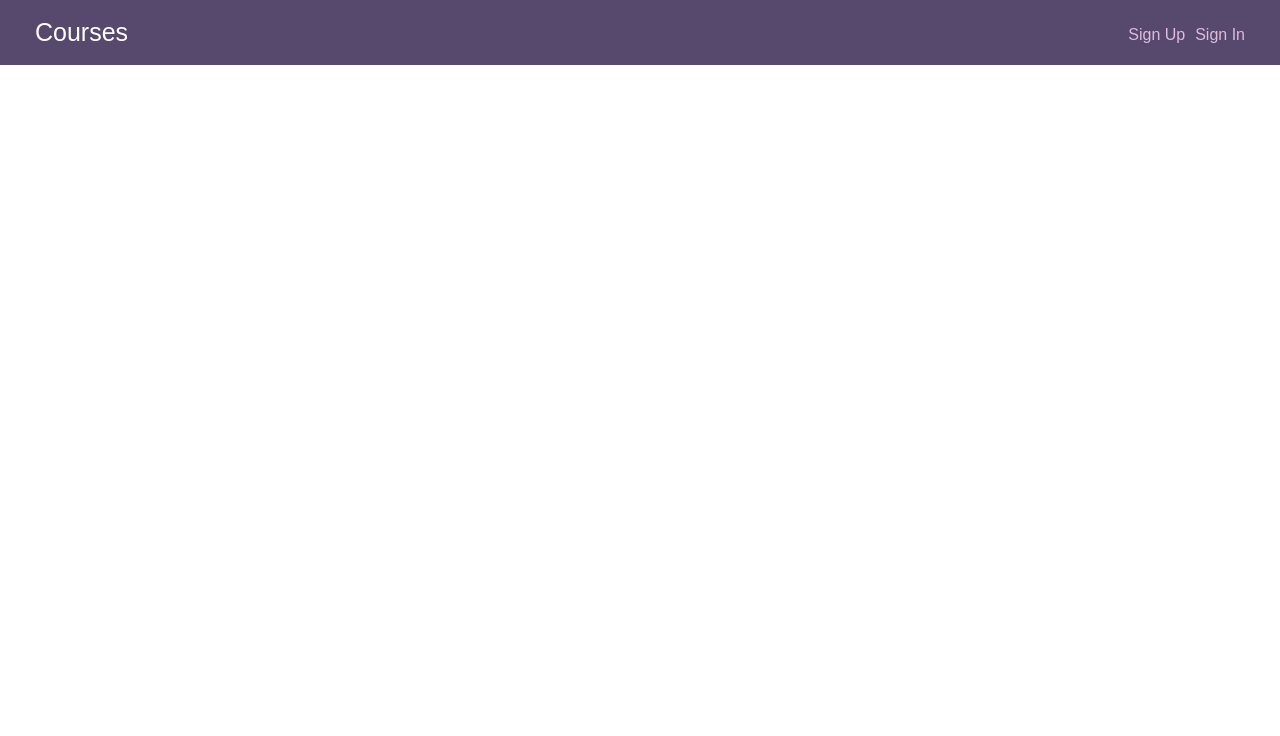
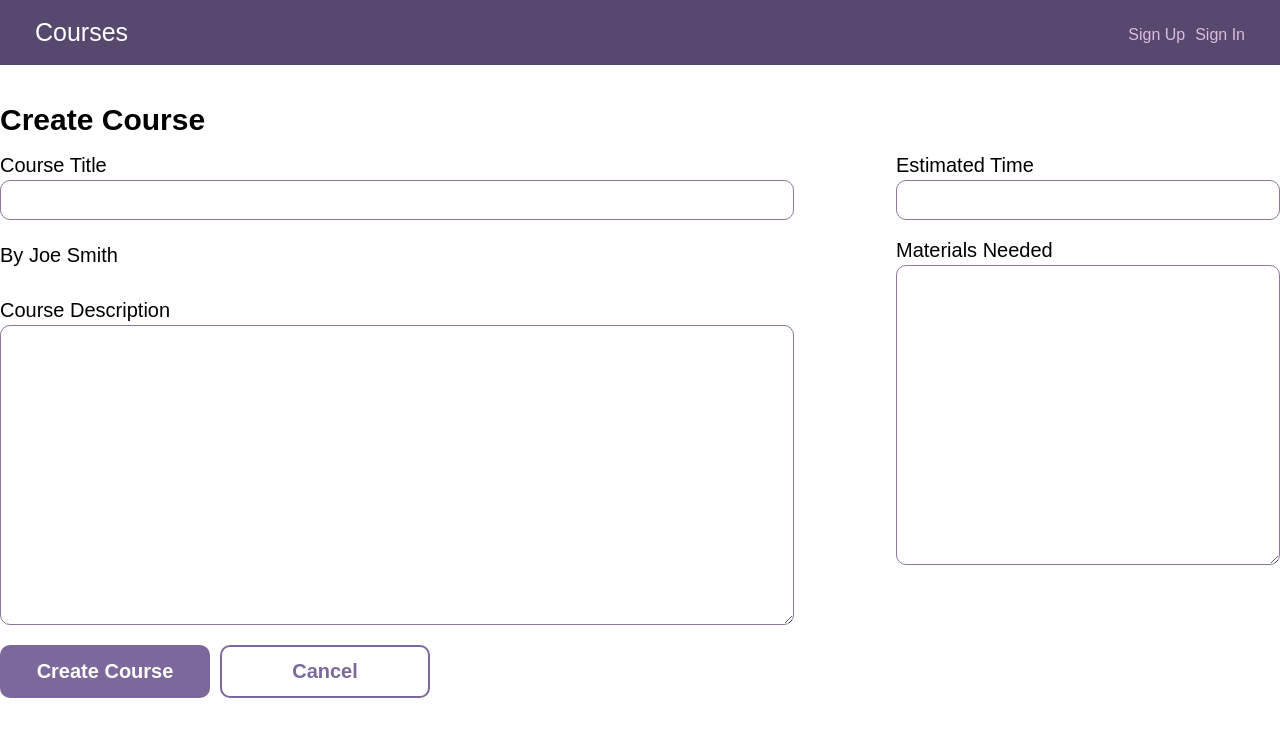
Before and after one commit to marbo2323/fsjs-techdegree-10, a React (Create React App) app in the folder client/: page /courses/create in a window 1280 px wide. Shown: the top 736 px of the page. Built offline with nearby package versions, Linux system fonts and the light colour scheme; no server answers.

Commit message:
add useNavigate to CreateCourse

```diff
--- a/client/src/App.js
+++ b/client/src/App.js
@@ -2,6 +2,8 @@ import { Route, Routes } from "react-router-dom";
 import { useEffect, useState } from "react";
 import Courses from "./components/Courses";
 import Header from "./components/Header";
+import CreateCourse from "./components/CreateCourse";
+
 function App() {
   const [courses, setCourses] = useState([]);
 
@@ -27,6 +29,7 @@ function App() {
       <main>
         <Routes>
           <Route path="/" element={<Courses courses={courses} />} />
+          <Route path="/courses/create" element={<CreateCourse />} />
         </Routes>
       </main>
     </>
--- a/client/src/components/CreateCourse.js
+++ b/client/src/components/CreateCourse.js
@@ -6,6 +6,7 @@ const CreateCourse = () => {
   const courseDescription = useRef();
   const estimatedTime = useRef();
   const materialsNeeded = useRef();
+  const navigate = useNavigate();
 
   const handleCancel = (event) => {
     event.preventDefault();
```
